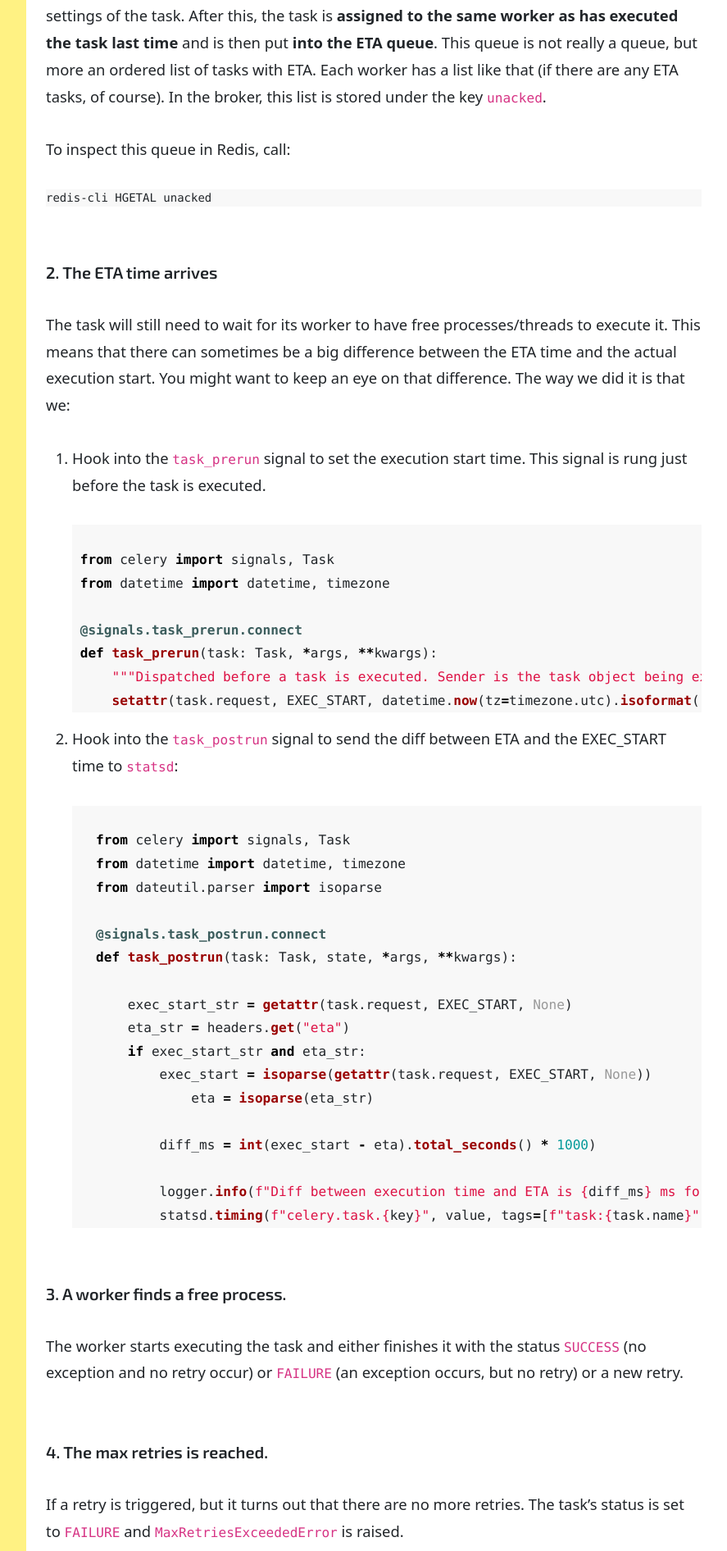
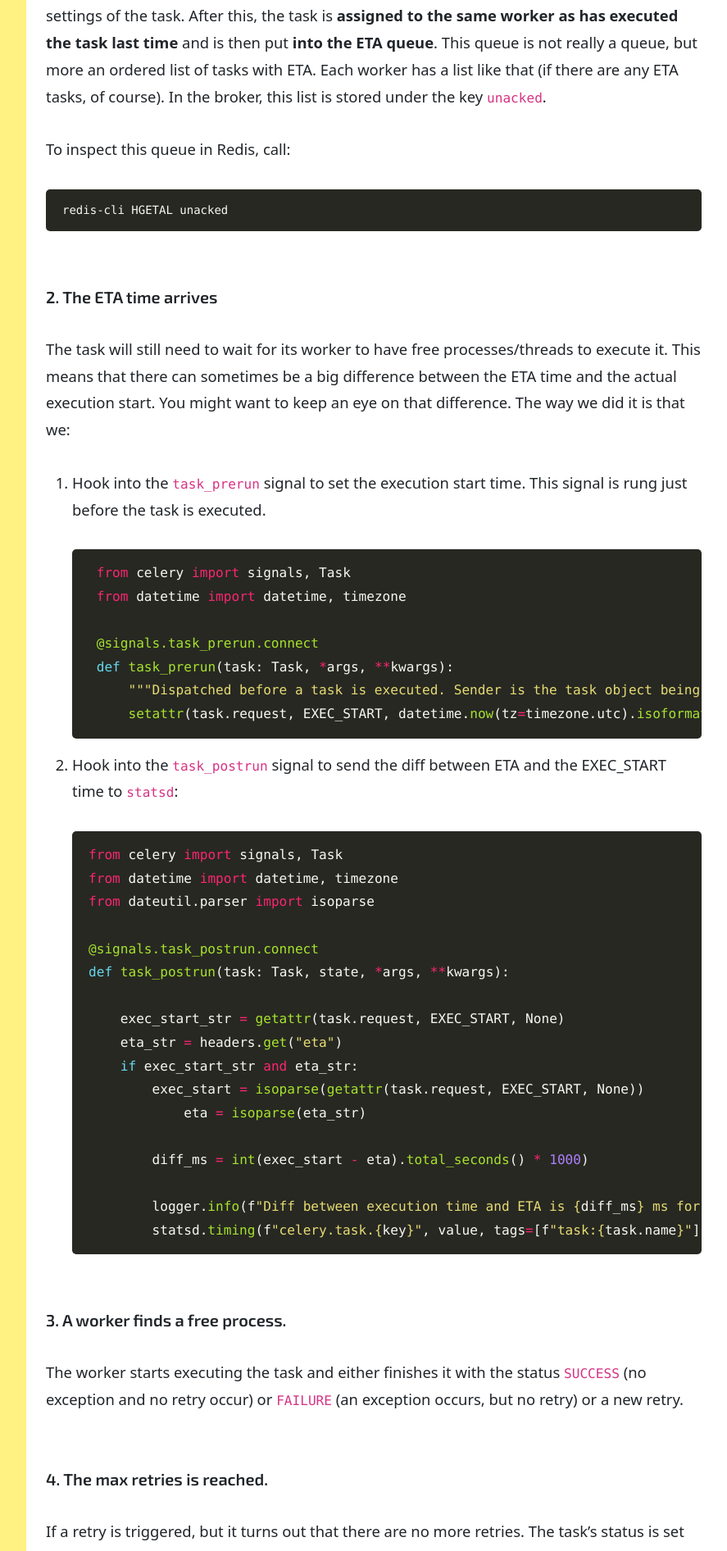
Before and after one commit to inesp/inesp.github.io, a Jekyll site: the page built from _posts/2020-10-29-retry-celery-tasks.md, in a window 1280 px wide. Shown: the part 1698-3590 px from the top of the page at 82% size, without its empty margins (288-1175 px from the left). Built offline with Jekyll 4.4.1, drawn with Linux system fonts in a browser that asks for light colours; nearby versions of some CDN libraries; some web fonts are replaced.

Commit message:
Improve code highlighter

````diff
--- a/_config.yml
+++ b/_config.yml
@@ -38,9 +38,6 @@
   syntax_highlighter: rouge
   syntax_highlighter_opts:
     default_lang: python
-    css_class: 'highlight'
-    span:
-    block:
 
 highlighter: rouge
 
--- a/_posts/2020-10-29-retry-celery-tasks.md
+++ b/_posts/2020-10-29-retry-celery-tasks.md
@@ -50,7 +50,6 @@
 1. Hook into the `task_prerun` signal to set the execution start time. This signal is rung just before the task is executed.
 
     ```python
-
     from celery import signals, Task
     from datetime import datetime, timezone
 
@@ -63,24 +62,23 @@
 2. Hook into the `task_postrun` signal to send the diff between ETA and the EXEC_START time to `statsd`:
 
     ```python
+   from celery import signals, Task
+   from datetime import datetime, timezone
+   from dateutil.parser import isoparse
 
-      from celery import signals, Task
-      from datetime import datetime, timezone
-      from dateutil.parser import isoparse
+   @signals.task_postrun.connect
+   def task_postrun(task: Task, state, *args, **kwargs):
 
-      @signals.task_postrun.connect
-      def task_postrun(task: Task, state, *args, **kwargs):
+       exec_start_str = getattr(task.request, EXEC_START, None)
+       eta_str = headers.get("eta")
+       if exec_start_str and eta_str:
+           exec_start = isoparse(getattr(task.request, EXEC_START, None))
+               eta = isoparse(eta_str)
 
-          exec_start_str = getattr(task.request, EXEC_START, None)
-          eta_str = headers.get("eta")
-          if exec_start_str and eta_str:
-              exec_start = isoparse(getattr(task.request, EXEC_START, None))
-                  eta = isoparse(eta_str)
+           diff_ms = int(exec_start - eta).total_seconds() * 1000)
 
-              diff_ms = int(exec_start - eta).total_seconds() * 1000)
-
-              logger.info(f"Diff between execution time and ETA is {diff_ms} ms for {task}.")
-              statsd.timing(f"celery.task.{key}", value, tags=[f"task:{task.name}"])
+           logger.info(f"Diff between execution time and ETA is {diff_ms} ms for {task}.")
+           statsd.timing(f"celery.task.{key}", value, tags=[f"task:{task.name}"])
     ```
 
 ##### **3. A worker finds a free process.**
@@ -114,7 +112,6 @@
 After a retry is triggered, the new ETA will be set to `45` seconds into the future. The task will be run up to **6** times: the first time + 5 retries.
 
 ```python
-
 @celery_app.task(autoretry_for=(EmailServerNotReachable, SomeEmailException, ),default_retry_delay=45,  max_retries=5)
 def generate_and_send_email(user_id: int, event_name: str):
   ...
--- a/assets/bs-override.scss
+++ b/assets/bs-override.scss
@@ -2,7 +2,7 @@
 ---
 
 @import url('https://fonts.googleapis.com/css?family=Saira+Stencil+One|Exo+2:wght@400;600&display=swap');
-@import "rouge.scss";
+@import "monokai.css";
 
 $color-yellow: #fff283;
 $color-hover-red: #ff0040;  // #673e9c <- violet
@@ -318,6 +318,12 @@
   color: #d2196e;
 }
 
+.highlight {
+  pre {
+    padding: 15px 20px;
+    border-radius: 5px;
+  }
+}
 
 /**
  * Separator
--- /dev/null
+++ b/assets/monokai.css
@@ -0,0 +1,65 @@
+.highlight pre { background-color: #272822; color: #f8f8f2 }
+.highlight .hll { background-color: #272822; }
+.highlight .c { color: #75715e } /* Comment */
+.highlight .err { color: #960050; background-color: #1e0010 } /* Error */
+.highlight .k { color: #66d9ef } /* Keyword */
+.highlight .l { color: #ae81ff } /* Literal */
+.highlight .n { color: #f8f8f2 } /* Name */
+.highlight .o { color: #f92672 } /* Operator */
+.highlight .p { color: #f8f8f2 } /* Punctuation */
+.highlight .cm { color: #75715e } /* Comment.Multiline */
+.highlight .cp { color: #75715e } /* Comment.Preproc */
+.highlight .c1 { color: #75715e } /* Comment.Single */
+.highlight .cs { color: #75715e } /* Comment.Special */
+.highlight .ge { font-style: italic } /* Generic.Emph */
+.highlight .gs { font-weight: bold } /* Generic.Strong */
+.highlight .kc { color: #66d9ef } /* Keyword.Constant */
+.highlight .kd { color: #66d9ef } /* Keyword.Declaration */
+.highlight .kn { color: #f92672 } /* Keyword.Namespace */
+.highlight .kp { color: #66d9ef } /* Keyword.Pseudo */
+.highlight .kr { color: #66d9ef } /* Keyword.Reserved */
+.highlight .kt { color: #66d9ef } /* Keyword.Type */
+.highlight .ld { color: #e6db74 } /* Literal.Date */
+.highlight .m { color: #ae81ff } /* Literal.Number */
+.highlight .s { color: #e6db74 } /* Literal.String */
+.highlight .na { color: #a6e22e } /* Name.Attribute */
+.highlight .nb { color: #f8f8f2 } /* Name.Builtin */
+.highlight .nc { color: #a6e22e } /* Name.Class */
+.highlight .no { color: #66d9ef } /* Name.Constant */
+.highlight .nd { color: #a6e22e } /* Name.Decorator */
+.highlight .ni { color: #f8f8f2 } /* Name.Entity */
+.highlight .ne { color: #a6e22e } /* Name.Exception */
+.highlight .nf { color: #a6e22e } /* Name.Function */
+.highlight .nl { color: #f8f8f2 } /* Name.Label */
+.highlight .nn { color: #f8f8f2 } /* Name.Namespace */
+.highlight .nx { color: #a6e22e } /* Name.Other */
+.highlight .py { color: #f8f8f2 } /* Name.Property */
+.highlight .nt { color: #f92672 } /* Name.Tag */
+.highlight .nv { color: #f8f8f2 } /* Name.Variable */
+.highlight .ow { color: #f92672 } /* Operator.Word */
+.highlight .w { color: #f8f8f2 } /* Text.Whitespace */
+.highlight .mf { color: #ae81ff } /* Literal.Number.Float */
+.highlight .mh { color: #ae81ff } /* Literal.Number.Hex */
+.highlight .mi { color: #ae81ff } /* Literal.Number.Integer */
+.highlight .mo { color: #ae81ff } /* Literal.Number.Oct */
+.highlight .sb { color: #e6db74 } /* Literal.String.Backtick */
+.highlight .sc { color: #e6db74 } /* Literal.String.Char */
+.highlight .sd { color: #e6db74 } /* Literal.String.Doc */
+.highlight .s2 { color: #e6db74 } /* Literal.String.Double */
+.highlight .se { color: #ae81ff } /* Literal.String.Escape */
+.highlight .sh { color: #e6db74 } /* Literal.String.Heredoc */
+.highlight .si { color: #e6db74 } /* Literal.String.Interpol */
+.highlight .sx { color: #e6db74 } /* Literal.String.Other */
+.highlight .sr { color: #e6db74 } /* Literal.String.Regex */
+.highlight .s1 { color: #e6db74 } /* Literal.String.Single */
+.highlight .ss { color: #e6db74 } /* Literal.String.Symbol */
+.highlight .bp { color: #f8f8f2 } /* Name.Builtin.Pseudo */
+.highlight .vc { color: #f8f8f2 } /* Name.Variable.Class */
+.highlight .vg { color: #f8f8f2 } /* Name.Variable.Global */
+.highlight .vi { color: #f8f8f2 } /* Name.Variable.Instance */
+.highlight .il { color: #ae81ff } /* Literal.Number.Integer.Long */
+
+.highlight .gh { } /* Generic Heading & Diff Header */
+.highlight .gu { color: #75715e; } /* Generic.Subheading & Diff Unified/Comment? */
+.highlight .gd { color: #f92672; } /* Generic.Deleted & Diff Deleted */
+.highlight .gi { color: #a6e22e; } /* Generic.Inserted & Diff Inserted */
--- a/assets/rouge.scss
+++ /dev/null
@@ -1,209 +0,0 @@
-.highlight table td { padding: 5px; }
-.highlight table pre { margin: 0; }
-.highlight .cm {
-  color: #999988;
-  font-style: italic;
-}
-.highlight .cp {
-  color: #999999;
-  font-weight: bold;
-}
-.highlight .c1 {
-  color: #999988;
-  font-style: italic;
-}
-.highlight .cs {
-  color: #999999;
-  font-weight: bold;
-  font-style: italic;
-}
-.highlight .c, .highlight .ch, .highlight .cd, .highlight .cpf {
-  color: #999988;
-  font-style: italic;
-}
-.highlight .err {
-  color: #a61717;
-  background-color: #e3d2d2;
-}
-.highlight .gd {
-  color: #000000;
-  background-color: #ffdddd;
-}
-.highlight .ge {
-  color: #000000;
-  font-style: italic;
-}
-.highlight .gr {
-  color: #aa0000;
-}
-.highlight .gh {
-  color: #999999;
-}
-.highlight .gi {
-  color: #000000;
-  background-color: #ddffdd;
-}
-.highlight .go {
-  color: #888888;
-}
-.highlight .gp {
-  color: #555555;
-}
-.highlight .gs {
-  font-weight: bold;
-}
-.highlight .gu {
-  color: #aaaaaa;
-}
-.highlight .gt {
-  color: #aa0000;
-}
-.highlight .kc {
-  color: #000000;
-  font-weight: bold;
-}
-.highlight .kd {
-  color: #000000;
-  font-weight: bold;
-}
-.highlight .kn {
-  color: #000000;
-  font-weight: bold;
-}
-.highlight .kp {
-  color: #000000;
-  font-weight: bold;
-}
-.highlight .kr {
-  color: #000000;
-  font-weight: bold;
-}
-.highlight .kt {
-  color: #445588;
-  font-weight: bold;
-}
-.highlight .k, .highlight .kv {
-  color: #000000;
-  font-weight: bold;
-}
-.highlight .mf {
-  color: #009999;
-}
-.highlight .mh {
-  color: #009999;
-}
-.highlight .il {
-  color: #009999;
-}
-.highlight .mi {
-  color: #009999;
-}
-.highlight .mo {
-  color: #009999;
-}
-.highlight .m, .highlight .mb, .highlight .mx {
-  color: #009999;
-}
-.highlight .sb {
-  color: #d14;
-}
-.highlight .sc {
-  color: #d14;
-}
-.highlight .sd {
-  color: #d14;
-}
-.highlight .s2 {
-  color: #d14;
-}
-.highlight .se {
-  color: #d14;
-}
-.highlight .sh {
-  color: #d14;
-}
-.highlight .si {
-  color: #d14;
-}
-.highlight .sx {
-  color: #d14;
-}
-.highlight .sr {
-  color: #009926;
-}
-.highlight .s1 {
-  color: #d14;
-}
-.highlight .ss {
-  color: #990073;
-}
-.highlight .s, .highlight .sa, .highlight .dl {
-  color: #d14;
-}
-.highlight .na {
-  color: #008080;
-}
-.highlight .bp {
-  color: #999999;
-}
-.highlight .nb {
-  color: #0086B3;
-}
-.highlight .nc {
-  color: #445588;
-  font-weight: bold;
-}
-.highlight .no {
-  color: #008080;
-}
-.highlight .nd {
-  color: #3c5d5d;
-  font-weight: bold;
-}
-.highlight .ni {
-  color: #800080;
-}
-.highlight .ne {
-  color: #990000;
-  font-weight: bold;
-}
-.highlight .nf, .highlight .fm {
-  color: #990000;
-  font-weight: bold;
-}
-.highlight .nl {
-  color: #990000;
-  font-weight: bold;
-}
-.highlight .nn {
-  color: #555555;
-}
-.highlight .nt {
-  color: #000080;
-}
-.highlight .vc {
-  color: #008080;
-}
-.highlight .vg {
-  color: #008080;
-}
-.highlight .vi {
-  color: #008080;
-}
-.highlight .nv, .highlight .vm {
-  color: #008080;
-}
-.highlight .ow {
-  color: #000000;
-  font-weight: bold;
-}
-.highlight .o {
-  color: #000000;
-  font-weight: bold;
-}
-.highlight .w {
-  color: #bbbbbb;
-}
-.highlight {
-  background-color: #f8f8f8;
-}
````
Also changed, not shown: _posts/2021-01-24-postgres-max-and-group-by.md (+4 -4 lines).
